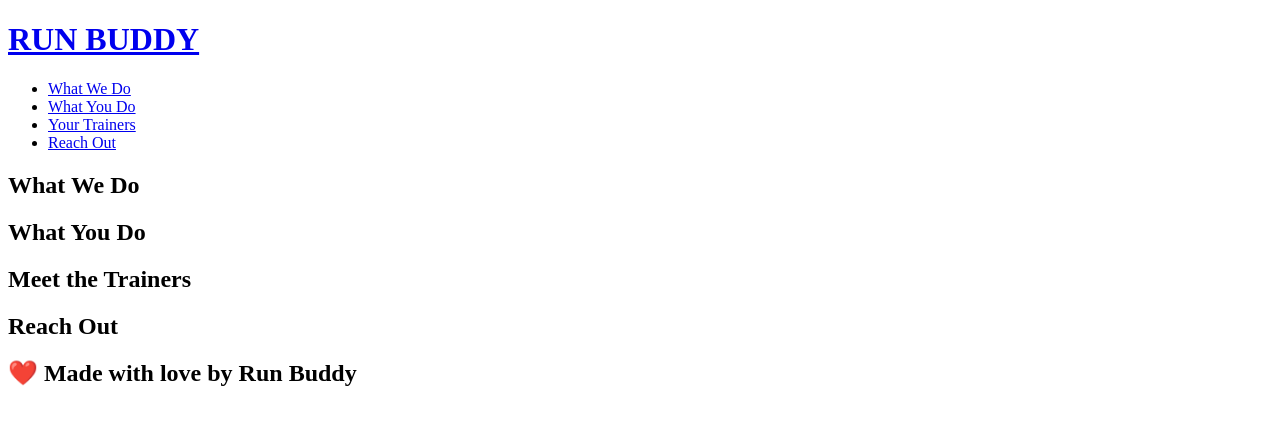
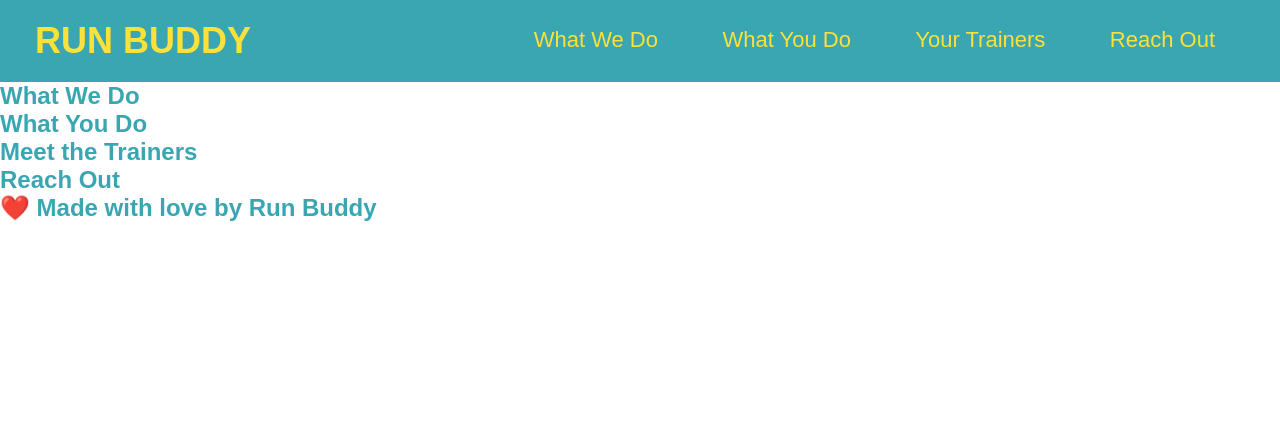
Before and after one commit to jcomp-03/run-buddy, a plain HTML site: page index.html in a window 1280 px wide. Drawn offline with Linux system fonts and the light colour scheme.

Commit message:
Adding style.css file. Page header looks complete.

```diff
--- /dev/null
+++ b/assets/css/style.css
@@ -0,0 +1,48 @@
+/* Stylesheet for describing how HTML elements are displayed and their layout. */
+
+/* Explicitly remove any pre-exisiting margin or papdding browser may try to enforce on elements in the web page. */
+* {
+    margin: 0;
+    padding: 0;
+}
+
+
+body{
+    color: #39a6b2;
+    font-family: Arial, Helvetica, sans-serif;
+}
+
+/* apply styles to <header> */
+header{
+    padding: 20px 35px;
+    background-color: #39a6b2;
+    /* display: inline; */
+}
+
+header h1 {
+    font-weight: bold;
+    font-size: 36px;
+    color: #fce138;
+    margin: 0;
+    display: inline;
+}
+
+header a {
+    text-decoration: none;
+    color: #fce138;
+}
+
+header nav {
+    float: right;
+    margin: 7px 0;
+}
+
+header nav ul li {
+    display: inline;
+}
+
+header nav ul li a {
+    margin: 0 30px;
+    font-weight: lighter;
+    font-size: 22px;
+}
--- a/index.html
+++ b/index.html
@@ -3,8 +3,13 @@
     <head>
         <meta charset="UTF-8" />
         <title>Run Buddy</title>
+
+        <!-- use the stylesheet in the following location -->
+        <link rel="stylesheet" href="./assets/css/style.css" />
+
     </head>
     <body>
+        <!-- header inside body element -->
         <header>
             <h1>
                 <a href="/">RUN BUDDY</a>
```
